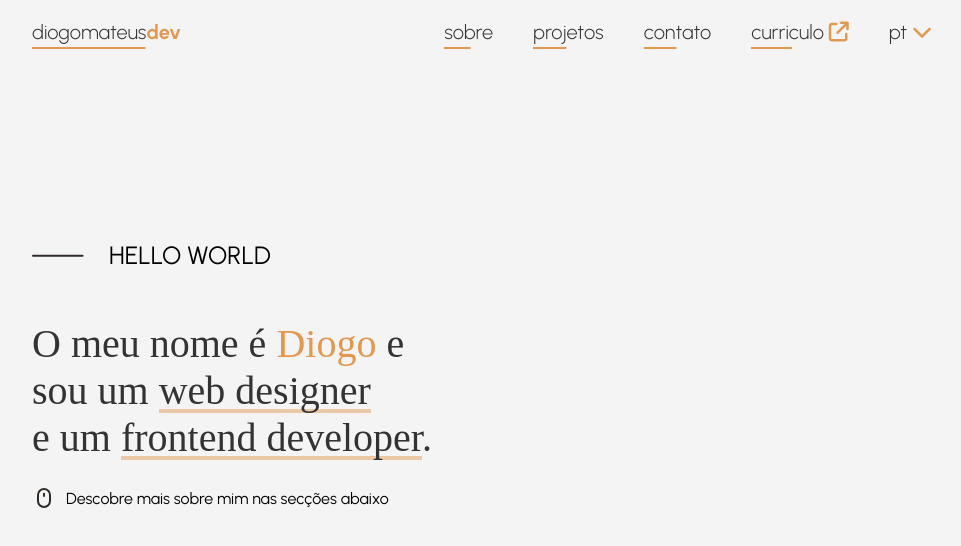
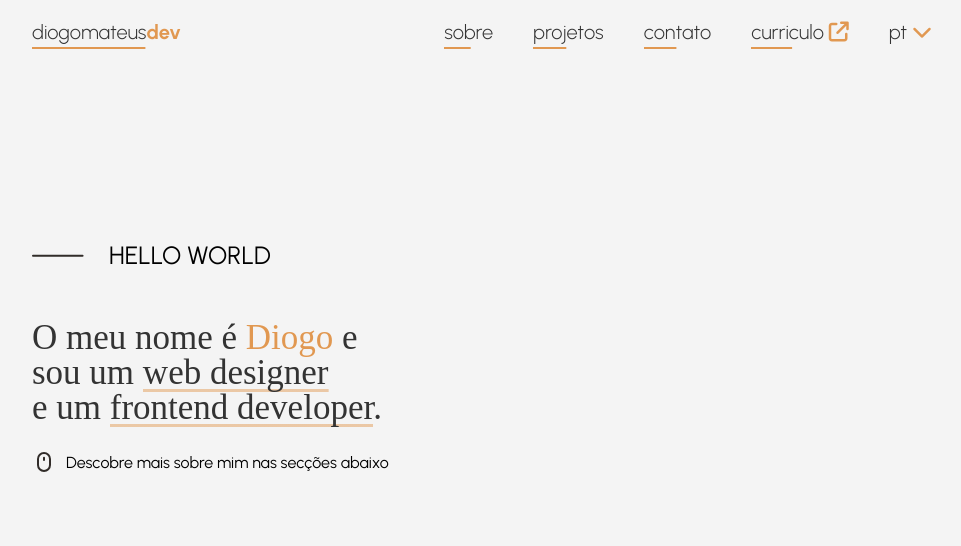
Before and after one commit to djo098/Portfolio, a React (Create React App) app: page / in a window 1280 px wide. Shown: the top 546 px of the page, without its empty margins (158-1119 px from the left). Built offline with nearby package versions, Linux system fonts and the light colour scheme; a web font is replaced by a local one.

Commit message:
Little changes

```diff
--- a/src/styles/Hero.scss
+++ b/src/styles/Hero.scss
@@ -1,5 +1,6 @@
 .hero {
     height: 100vh;
+    cursor: default;
 
     .container {
         position: relative;
@@ -24,23 +25,22 @@
 
         .front-text {
             padding-left: 20px;
+            padding-right: 20px;
             font-family: 'Averia Serif Libre';
-            font-size: 40px;
+            font-size: 35px;
             font-weight: 400;
             color: #333;
             margin-top: 50px;
+            line-height: 35px;
 
             .attention {
                 color: #e19851;
             }
 
             .underline {
-                text-decoration: none;
-                color: #333;
-                cursor: pointer;
                 background:
                     linear-gradient(to right, #e199517b, #e198517b),
-                    linear-gradient(to right, #333, #e19851);
+                    linear-gradient(to right, #333,#e19851, #e19851);
                 background-size: 100% 0.1em, 0 0.1em;
                 background-position: 100% 100%, 0 100%;
                 background-repeat: no-repeat;
```
